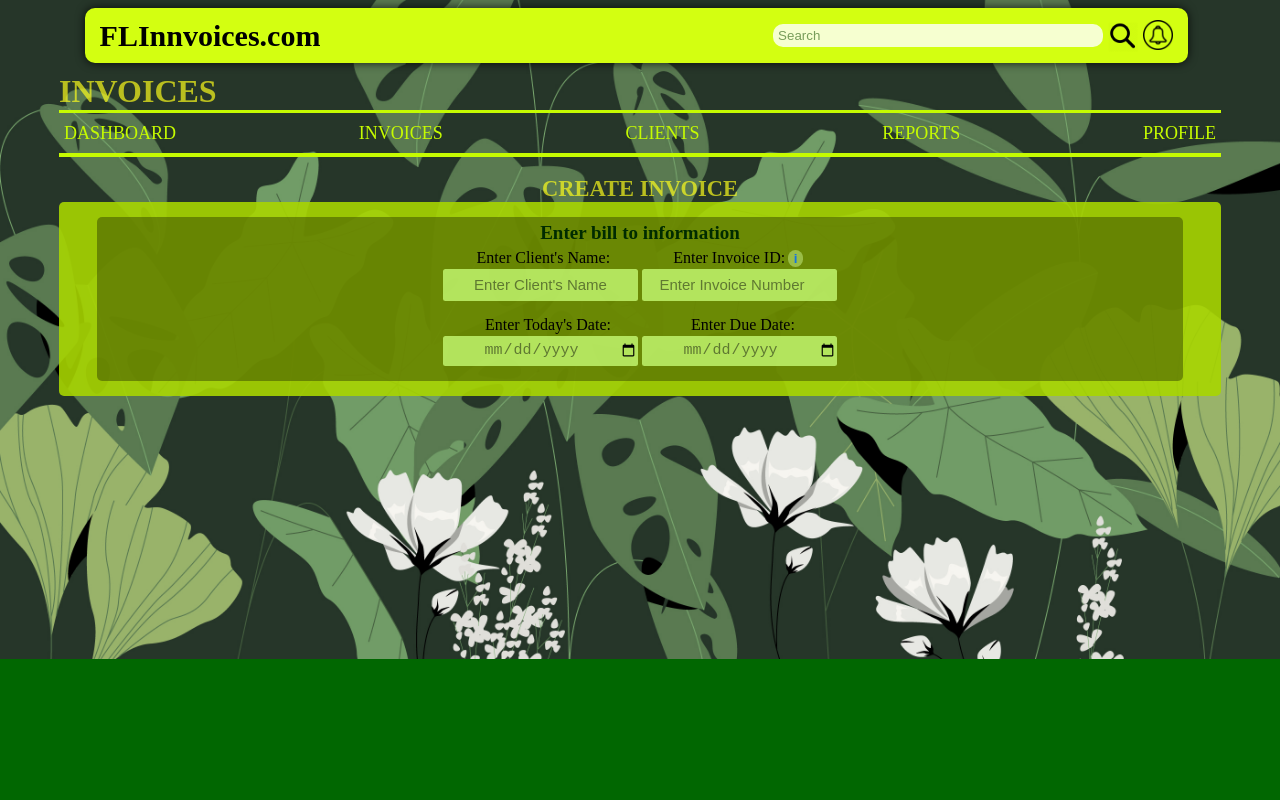
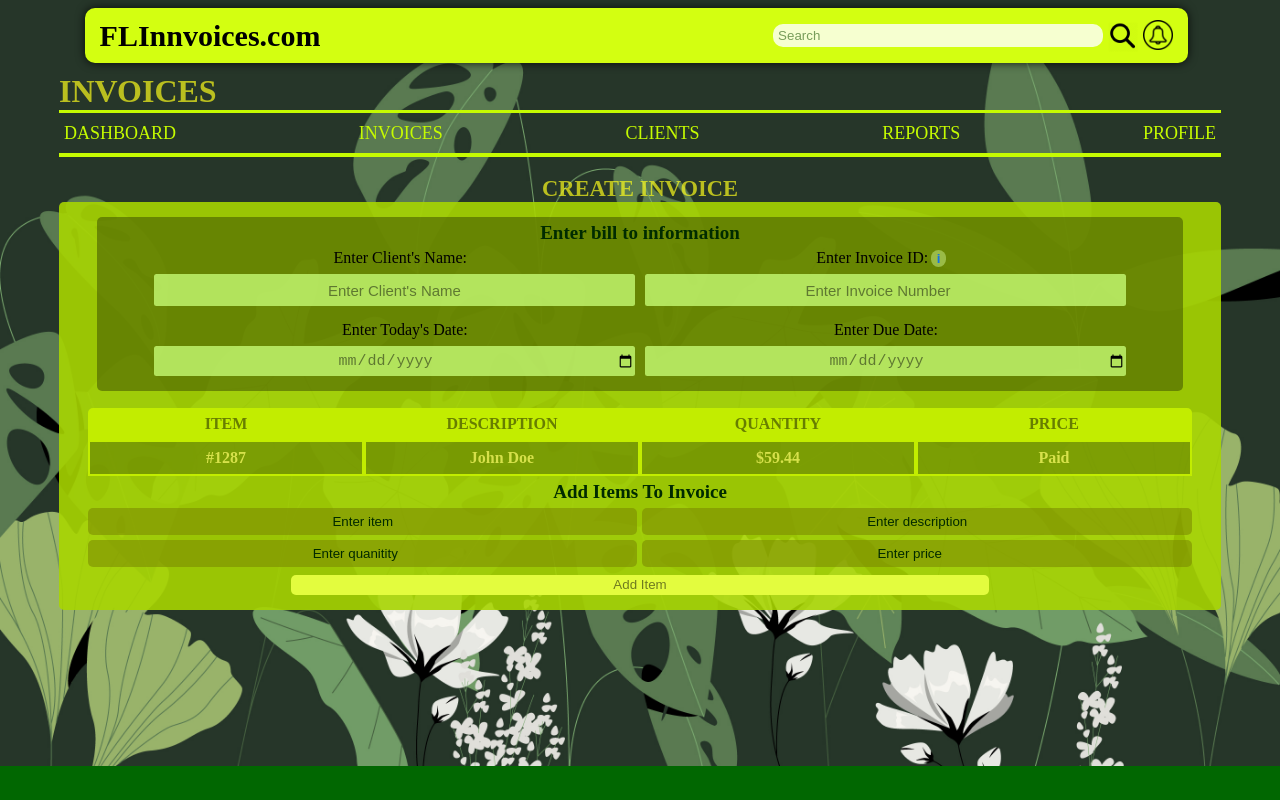
Before and after one commit to javonm63/Portfolio-P2, a React (Vite) app in the folder P2-frontend/: page /fl/invoices in a window 1280 px wide. Built offline with nearby package versions, Linux system fonts and the light colour scheme.

Commit message:
frontend update: add items display and inputs markups and styles added

```diff
--- a/P2-frontend/src/components/tableCard.jsx
+++ b/P2-frontend/src/components/tableCard.jsx
@@ -1,8 +1,8 @@
 import '../styles/tableCard.css'
 
-function TableCard({tableID, statusText, pageSubTitle}) {
+function TableCard({tableWidth, tableID, invNumText, clientText, amountText, statusText, pageSubTitle}) {
     return (
-        <div className='tableCard-container'>
+        <div className='tableCard-container' style={{width: tableWidth}}>
             <table className='table-container'>
                 <thead className='page-sub-titles'>
                     <tr>
@@ -11,9 +11,9 @@ function TableCard({tableID, statusText, pageSubTitle}) {
                 </thead>
                 <tbody id={tableID} className='tbody'>
                     <tr className='table-titles-cont'>
-                        <th className='table-titles'>INVOICE</th>
-                        <th className='table-titles'>CLIENT</th>
-                        <th className='table-titles'>AMOUNT</th>
+                        <th className='table-titles'>{invNumText}</th>
+                        <th className='table-titles'>{clientText}</th>
+                        <th className='table-titles'>{amountText}</th>
                         <th className='table-titles'>{statusText}</th>
                     </tr>
                     <tr className='table-row'>
--- a/P2-frontend/src/pages/fl-dashboard.jsx
+++ b/P2-frontend/src/pages/fl-dashboard.jsx
@@ -25,7 +25,7 @@ function FlDashboard() {
                 <Card cardTitle={"EARNINGS"} cardText={'$0'}/>
                 <Card cardTitle={"OUTSTANDING"} cardText={'0'}/>
             </div>
-            <TableCard pageSubTitle={"INVOICE STATUS"} tableID={"home-table-body"} statusText={'STATUS'}/>
+            <TableCard tableWidth={'90vw'} pageSubTitle={"INVOICE STATUS"} tableID={"home-table-body"} invNumText={'INVOICE'} clientText={'CLIENT'} amountText={'AMOUNT'} statusText={'STATUS'}/>
             <div className="quick-actions-container">
                 <QaCard qaCardTitle={'CLIENTS'} qaBtnText={'ADD CLIENT'} qaCardHref={'/clients'} qaLinkText={'EDIT CLIENT'} />
                 <QaCard qaCardTitle={'INVOICES'} qaBtnText={'INVOICES'} qaCardHref={'/invoices'} qaLinkText={'ADD INVOICE'} />
--- a/P2-frontend/src/pages/fl-invoices.jsx
+++ b/P2-frontend/src/pages/fl-invoices.jsx
@@ -2,6 +2,7 @@ import {navbarHooks} from "../hooks/fl-dashboardHooks.jsx";
 import Searchbar from "../components/searchbar";
 import WebNavbar from "../components/webNav.jsx";
 import InvoiceInfoCard from '../components/invoiceInfoCard'
+import TableCard from '../components/tableCard.jsx'
 import '../styles/fl-invoices.css'
 
 function FlInvoices() {
@@ -11,7 +12,7 @@ function FlInvoices() {
     const sideNav = navbarHook.sideNav
     const setSideNav = navbarHook.setSideNav
     return (
-        <div>
+        <form>
             <Searchbar sideNav={sideNav} setSideNav={setSideNav} setShowWebNav={setShowWebNav} />
             <div className="page-title-container">
                 <h1 className="page-titles">INVOICES</h1>
@@ -20,8 +21,17 @@ function FlInvoices() {
             <h2 className='page-sub-titles'>CREATE INVOICE</h2>
             <div className="invoice-main-container">
                 <InvoiceInfoCard />
+                <TableCard tableWidth={'95%'} tableID={"item-table-body"} invNumText={'ITEM'} clientText={'DESCRIPTION'} amountText={'QUANTITY'} statusText={'PRICE'}/>
+                <h3 className="page-section-titles">Add Items To Invoice</h3>
+                <div className="add-items-input-cont">
+                    <input className="add-item-inputs" type='text' placeholder="Enter item" required></input>
+                    <input className="add-item-inputs" type='text' placeholder="Enter description" required></input>
+                    <input className="add-item-inputs" type='number' placeholder="Enter quanitity" required></input>
+                    <input className="add-item-inputs" type='number' placeholder="Enter price" required></input>
+                </div>
+                <button className="add-item-button" type='button'>Add Item</button>
             </div>
-        </div>
+        </form>
     )
 }
 
--- a/P2-frontend/src/styles/fl-invoices.css
+++ b/P2-frontend/src/styles/fl-invoices.css
@@ -8,3 +8,39 @@
     padding-bottom: 15px;
     background-color: rgba(168, 214, 0, 0.896);
 }
+.add-items-input-cont {
+    display: grid;
+    grid-template-columns: 1fr 1fr;
+    grid-template-rows: 1fr 1fr;
+    gap: 5px;
+    width: 95%;
+    margin-bottom: 7.5px;
+}
+.add-item-inputs {
+    height: 25px;
+    border-radius: 5px;
+    border: none;
+    outline: none;
+    text-align: center;
+    color: rgb(0, 41, 0);
+    background-color: rgba(122, 135, 1, 0.551);
+}
+.add-item-inputs::placeholder {
+    color: rgb(0, 41, 0);
+}
+.add-item-button {
+    width: 60%;
+    height: 20px;
+    border: none;
+    border-radius: 5px;
+    color: rgba(0, 0, 0, 0.514);
+    background-color: rgb(227, 252, 62);
+}
+.add-item-button:hover {
+    scale: 1.025;
+    font-weight: bold;
+    color: rgba(22, 85, 1, 0.688);
+    background-color: yellow;
+    cursor: pointer;
+    box-shadow: 0px 0px 10px rgba(0, 0, 0, 0.231);
+}
--- a/P2-frontend/src/styles/invoiceInfoCard.css
+++ b/P2-frontend/src/styles/invoiceInfoCard.css
@@ -14,6 +14,7 @@
     display: flex;
     flex-direction: column;
     align-items: center;
+    width: 98%;
 }
 .page-section-titles {
     margin: 5px;
@@ -35,6 +36,7 @@
 }
 .bill-to-info-text {
     margin: 0;
+    margin-bottom: 2.5px;
 }
 .MoreInfo-button {
     font-weight: bold;
--- a/P2-frontend/src/styles/moreInfo.css
+++ b/P2-frontend/src/styles/moreInfo.css
@@ -10,6 +10,7 @@
     left: 35vw;
     background-color: rgba(255, 255, 0, 0.718);
     backdrop-filter: blur(5px);
+    box-shadow: 0px 0px 15px black;
 }
 .exit-moreInfoCard-btn {
     margin-left: 95%;
--- a/P2-frontend/src/styles/tableCard.css
+++ b/P2-frontend/src/styles/tableCard.css
@@ -1,5 +1,4 @@
 .tableCard-container {
-    width: 90vw;
     height: fit-content;
     margin-top: 15px;
 }
```
